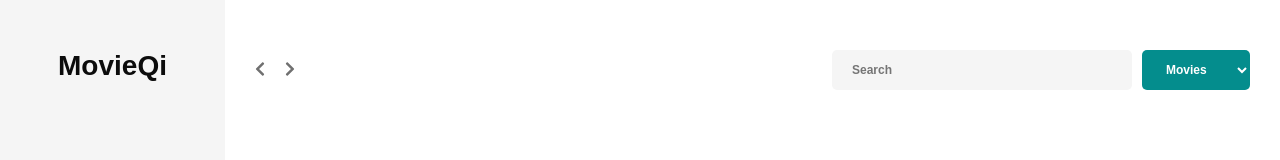
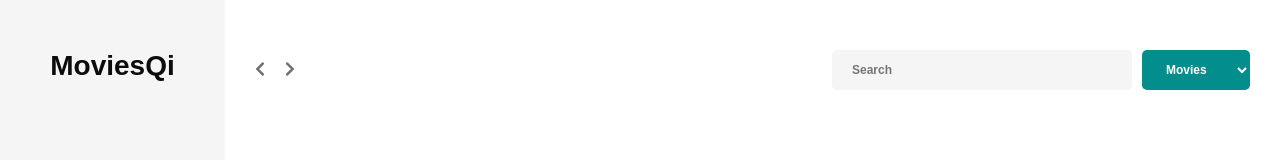
Before and after one commit to shawqihatem/MovieQi, a React (Create React App) app: page /404 in a window 1280 px wide. Shown: the top 160 px of the page. Built offline with nearby package versions, Linux system fonts and the light colour scheme.

Commit message:
Edit the Image

```diff
--- a/src/components/Sidebar/index.js
+++ b/src/components/Sidebar/index.js
@@ -62,7 +62,7 @@ const Sidebar = ({ opened }) => {
           <FontAwesomeIcon icon={faTimes} />
         </SidebarToggler>
         <NavbarWrapper>
-          <NavbarLogo>MovieQi</NavbarLogo>
+          <NavbarLogo>MoviesQi</NavbarLogo>
           <NavbarMenu>
             <NavbarHeading>Movies</NavbarHeading>
             <NavbarItem>
```
Also changed, not shown: public/image.png.
